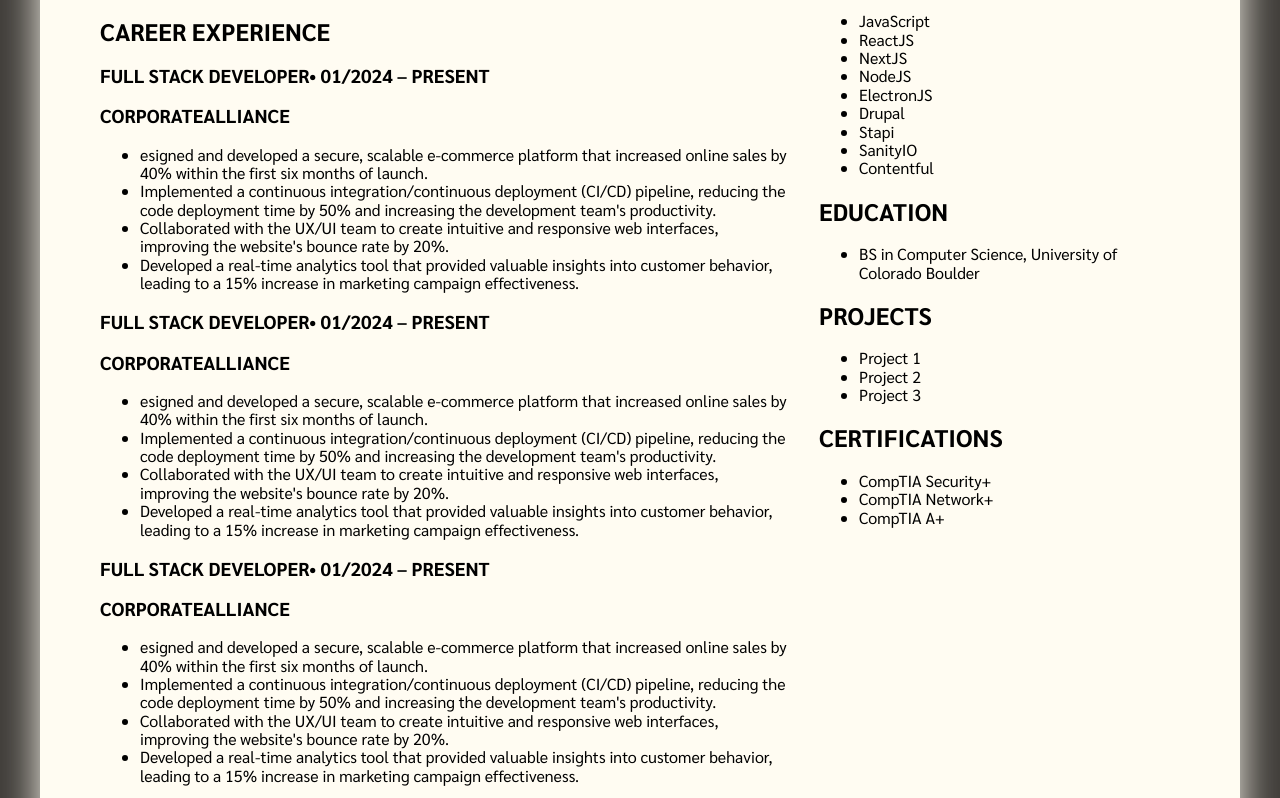
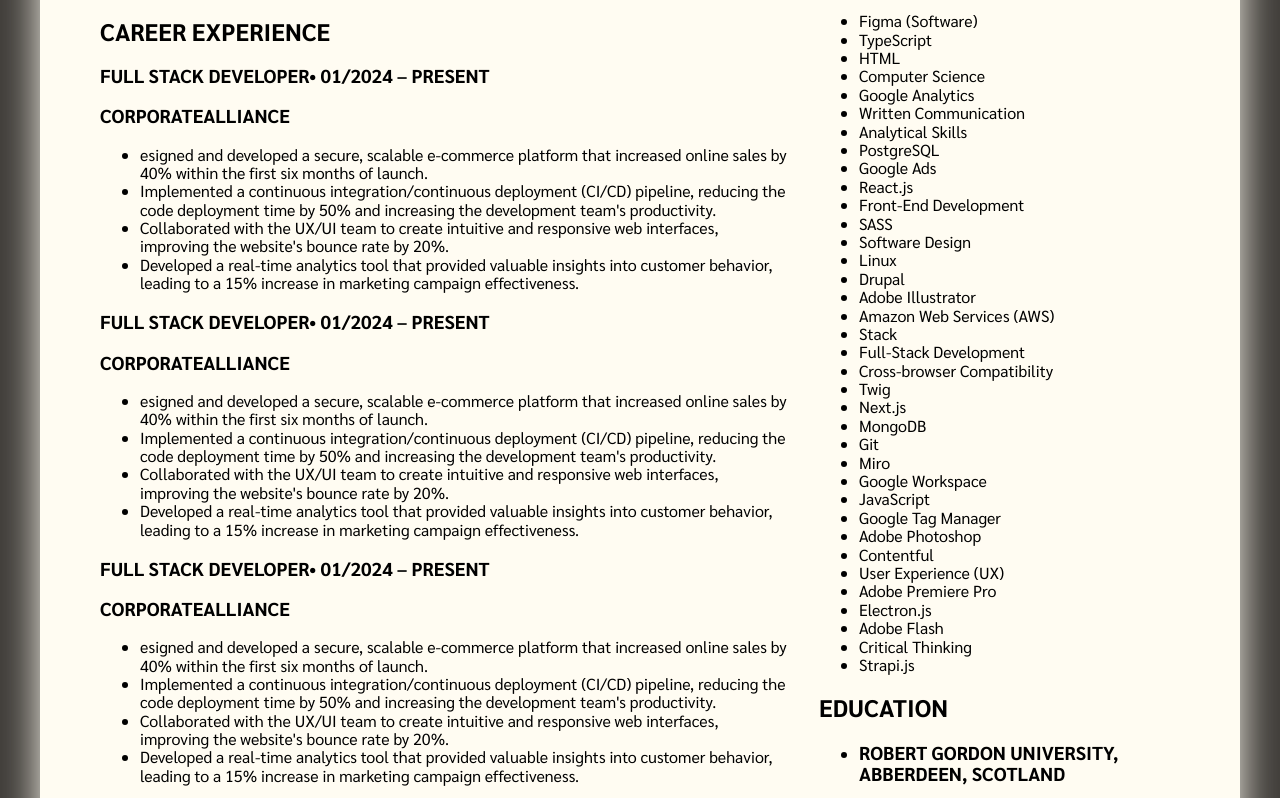
Before and after one commit to PaulRGU2014/kru-paul-2023-website, a Next.js app in the folder frontend/: page /online-resume in a window 1280 px wide. Shown: the part 802-1600 px from the top of the page. Built offline with nearby package versions, Linux system fonts and the light colour scheme.

Commit message:
update eslint

```diff
--- a/frontend/package.json
+++ b/frontend/package.json
@@ -20,6 +20,7 @@
     "@types/react-dom": "^18",
     "eslint": "^8",
     "eslint-config-next": "14.2.4",
+    "eslint-config-prettier": "^9.1.0",
     "sass": "^1.77.6",
     "typescript": "^5"
   }
--- a/frontend/src/app/online-resume/content.json
+++ b/frontend/src/app/online-resume/content.json
@@ -1,3 +1,198 @@
 {
-    "hero_title": "Paul Thanataweenont's Online Resume"
+    "hero_title": "Paul Thanataweenont's Online Resume",
+    "skills": [
+        {
+            "name": "Figma (Software)",
+            "level": 6,
+            "is_featured": true
+        },
+        {
+            "name": "TypeScript",
+            "level": 5,
+            "is_featured": true
+        },
+        {
+            "name": "HTML",
+            "level": 10
+        },
+        {
+            "name": "Computer Science",
+            "level": 10
+        },
+        {
+            "name": "Google Analytics",
+            "level": 8
+        },
+        {
+            "name": "Written Communication",
+            "level": 9
+        },
+        {
+            "name": "Analytical Skills",
+            "level": 10
+        },
+        {
+            "name": "PostgreSQL",
+            "level": 6,
+            "is_featured": true
+        },
+        {
+            "name": "Google Ads",
+            "level": 7
+        },
+        {
+            "name": "React.js",
+            "level": 9
+        },
+        {
+            "name": "Front-End Development",
+            "level": 10
+        },
+        {
+            "name": "SASS",
+            "level": 10
+        },
+        {
+            "name": "Software Design",
+            "level": 7
+        },
+        {
+            "name": "Linux",
+            "level": 8
+        },
+        {
+            "name": "Drupal",
+            "level": 6,
+            "is_featured": true
+        },
+        {
+            "name": "Adobe Illustrator",
+            "level": 8
+        },
+        {
+            "name": "Amazon Web Services (AWS)",
+            "level": 6
+        },
+        {
+            "name": "Stack",
+            "level": 8
+        },
+        {
+            "name": "Full-Stack Development",
+            "level": "10",
+            "is_featured": true
+        },
+        {
+            "name": "Cross-browser Compatibility",
+            "level": 8
+        },
+        {
+            "name": "Twig",
+            "level": ""
+        },
+        {
+            "name": "Next.js",
+            "is_featured": true,
+            "level": 10
+        },
+        {
+            "name": "MongoDB",
+            "level": ""
+        },
+        {
+            "name": "Git",
+            "level": ""
+        },
+        {
+            "name": "Miro",
+            "level": ""
+        },
+        {
+            "name": "Google Workspace",
+            "level": ""
+        },
+        {
+            "name": "JavaScript",
+            "level": ""
+        },
+        {
+            "name": "Google Tag Manager",
+            "level": ""
+        },
+        {
+            "name": "Adobe Photoshop",
+            "level": ""
+        },
+        {
+            "name": "Contentful",
+            "level": ""
+        },
+        {
+            "name": "User Experience (UX)",
+            "level": ""
+        },
+        {
+            "name": "Adobe Premiere Pro",
+            "level": ""
+        },
+        {
+            "name": "Electron.js",
+            "level": ""
+        },
+        {
+            "name": "Adobe Flash",
+            "level": ""
+        },
+        {
+            "name": "Critical Thinking",
+            "level": ""
+        },
+        {
+            "name": "Strapi.js",
+            "is_featured": true,
+            "level": 10
+        }
+    ],
+    "education": [
+        {
+            "school": "Robert Gordon University, Abberdeen, Scotland",
+            "degree": "Master of Science in Oil and Gas Engineering",
+            "graduation_date": "June 2016"
+        },
+        {
+            "school": "Silpakorn University, Nakhon Pathom, Thailand",
+            "degree": "Bachelor of Engineering in Petrochemical and Polymeric Science",
+            "graduation_date": "March 2012"
+        }
+    ],
+    "career": [
+        {
+            "company": "Chronos Interactive Inc.",
+            "position": "Website Developer (Full-Stack)",
+            "start_date": "",
+            "end_date": "",
+            "description": ""
+        },
+        {
+            "company": "",
+            "position": "",
+            "start_date": "",
+            "end_date": "",
+            "description": ""
+        },
+        {
+            "company": "",
+            "position": "",
+            "start_date": "",
+            "end_date": "",
+            "description": ""
+        },
+        {
+            "company": "",
+            "position": "",
+            "start_date": "",
+            "end_date": "",
+            "description": ""
+        }
+    ]
 }
--- a/frontend/src/app/online-resume/page.tsx
+++ b/frontend/src/app/online-resume/page.tsx
@@ -1,6 +1,6 @@
-'use client'
+"use client";
 
-import {useState, useEffect, useRef} from "react";
+import { useState, useEffect, useRef } from "react";
 import styles from "./page.module.scss";
 import content from "./content.json";
 
@@ -13,19 +13,19 @@ export default function Resume() {
       if (componentRef.current) {
         setHeight(componentRef.current.clientHeight);
       }
-        }
-        window.addEventListener('resize', handleResize);
+    };
+    window.addEventListener("resize", handleResize);
     handleResize();
     return () => {
-            window.removeEventListener('resize', handleResize);
-        }
+      window.removeEventListener("resize", handleResize);
+    };
   }, [componentRef]);
 
   return (
     <div
       className={styles.component}
       ref={componentRef}
-            style={{height: height}}
+      style={{ height: height }}
     >
       <div className={styles.headers}>
         <h1>Paul Thanataweenont</h1>
@@ -37,46 +37,114 @@ export default function Resume() {
       </div>
       <section className={styles.desc}>
         {/* this section is scrollable */}
-                <p>Website developer with over 2 years of experience. My current projects are focusing on several frameworks such as NextJS, ReactJS, Twig, ElectronJS, Drupal, Stapi, SanityIO and Contentful</p>
+        <p>
+          Website developer with over 2 years of experience. My current projects
+          are focusing on several frameworks such as NextJS, ReactJS, Twig,
+          ElectronJS, Drupal, Stapi, SanityIO and Contentful
+        </p>
         <h2>CAREER EXPERIENCE</h2>
         <div>
           <h3>Full Stack Developer• 01/2024 – Present</h3>
           <h3>CorporateAlliance</h3>
           <ul>
-                        <li>esigned and developed a secure, scalable e-commerce platform that increased online sales by 40% within the first six months of launch.</li>
-                        <li>Implemented a continuous integration/continuous deployment (CI/CD) pipeline, reducing the code deployment time by 50% and increasing the development team's productivity.</li>
-                        <li>Collaborated with the UX/UI team to create intuitive and responsive web interfaces, improving the website's bounce rate by 20%.</li>
-                        <li>Developed a real-time analytics tool that provided valuable insights into customer behavior, leading to a 15% increase in marketing campaign effectiveness.</li>
+            <li>
+              esigned and developed a secure, scalable e-commerce platform that
+              increased online sales by 40% within the first six months of
+              launch.
+            </li>
+            <li>
+              Implemented a continuous integration/continuous deployment (CI/CD)
+              pipeline, reducing the code deployment time by 50% and increasing
+              the development team's productivity.
+            </li>
+            <li>
+              Collaborated with the UX/UI team to create intuitive and
+              responsive web interfaces, improving the website's bounce rate by
+              20%.
+            </li>
+            <li>
+              Developed a real-time analytics tool that provided valuable
+              insights into customer behavior, leading to a 15% increase in
+              marketing campaign effectiveness.
+            </li>
           </ul>
         </div>
         <div>
           <h3>Full Stack Developer• 01/2024 – Present</h3>
           <h3>CorporateAlliance</h3>
           <ul>
-                        <li>esigned and developed a secure, scalable e-commerce platform that increased online sales by 40% within the first six months of launch.</li>
-                        <li>Implemented a continuous integration/continuous deployment (CI/CD) pipeline, reducing the code deployment time by 50% and increasing the development team's productivity.</li>
-                        <li>Collaborated with the UX/UI team to create intuitive and responsive web interfaces, improving the website's bounce rate by 20%.</li>
-                        <li>Developed a real-time analytics tool that provided valuable insights into customer behavior, leading to a 15% increase in marketing campaign effectiveness.</li>
+            <li>
+              esigned and developed a secure, scalable e-commerce platform that
+              increased online sales by 40% within the first six months of
+              launch.
+            </li>
+            <li>
+              Implemented a continuous integration/continuous deployment (CI/CD)
+              pipeline, reducing the code deployment time by 50% and increasing
+              the development team's productivity.
+            </li>
+            <li>
+              Collaborated with the UX/UI team to create intuitive and
+              responsive web interfaces, improving the website's bounce rate by
+              20%.
+            </li>
+            <li>
+              Developed a real-time analytics tool that provided valuable
+              insights into customer behavior, leading to a 15% increase in
+              marketing campaign effectiveness.
+            </li>
           </ul>
         </div>
         <div>
           <h3>Full Stack Developer• 01/2024 – Present</h3>
           <h3>CorporateAlliance</h3>
           <ul>
-                        <li>esigned and developed a secure, scalable e-commerce platform that increased online sales by 40% within the first six months of launch.</li>
-                        <li>Implemented a continuous integration/continuous deployment (CI/CD) pipeline, reducing the code deployment time by 50% and increasing the development team's productivity.</li>
-                        <li>Collaborated with the UX/UI team to create intuitive and responsive web interfaces, improving the website's bounce rate by 20%.</li>
-                        <li>Developed a real-time analytics tool that provided valuable insights into customer behavior, leading to a 15% increase in marketing campaign effectiveness.</li>
+            <li>
+              esigned and developed a secure, scalable e-commerce platform that
+              increased online sales by 40% within the first six months of
+              launch.
+            </li>
+            <li>
+              Implemented a continuous integration/continuous deployment (CI/CD)
+              pipeline, reducing the code deployment time by 50% and increasing
+              the development team's productivity.
+            </li>
+            <li>
+              Collaborated with the UX/UI team to create intuitive and
+              responsive web interfaces, improving the website's bounce rate by
+              20%.
+            </li>
+            <li>
+              Developed a real-time analytics tool that provided valuable
+              insights into customer behavior, leading to a 15% increase in
+              marketing campaign effectiveness.
+            </li>
           </ul>
         </div>
         <div>
           <h3>Full Stack Developer• 01/2024 – Present</h3>
           <h3>CorporateAlliance</h3>
           <ul>
-                        <li>esigned and developed a secure, scalable e-commerce platform that increased online sales by 40% within the first six months of launch.</li>
-                        <li>Implemented a continuous integration/continuous deployment (CI/CD) pipeline, reducing the code deployment time by 50% and increasing the development team's productivity.</li>
-                        <li>Collaborated with the UX/UI team to create intuitive and responsive web interfaces, improving the website's bounce rate by 20%.</li>
-                        <li>Developed a real-time analytics tool that provided valuable insights into customer behavior, leading to a 15% increase in marketing campaign effectiveness.</li>
+            <li>
+              esigned and developed a secure, scalable e-commerce platform that
+              increased online sales by 40% within the first six months of
+              launch.
+            </li>
+            <li>
+              Implemented a continuous integration/continuous deployment (CI/CD)
+              pipeline, reducing the code deployment time by 50% and increasing
+              the development team's productivity.
+            </li>
+            <li>
+              Collaborated with the UX/UI team to create intuitive and
+              responsive web interfaces, improving the website's bounce rate by
+              20%.
+            </li>
+            <li>
+              Developed a real-time analytics tool that provided valuable
+              insights into customer behavior, leading to a 15% increase in
+              marketing campaign effectiveness.
+            </li>
           </ul>
         </div>
       </section>
@@ -84,19 +152,33 @@ export default function Resume() {
         <div className={styles.floatBox}>
           <h2>Skills</h2>
           <ul>
-                        <li>JavaScript</li>
-                        <li>ReactJS</li>
-                        <li>NextJS</li>
-                        <li>NodeJS</li>
-                        <li>ElectronJS</li>
-                        <li>Drupal</li>
-                        <li>Stapi</li>
-                        <li>SanityIO</li>
-                        <li>Contentful</li>
+            {content.skills.map(
+              (
+                skill: { name: string; level: number | string },
+                index: number
+              ) => (
+                <li key={index}>{skill.name}</li>
+              )
+            )}
           </ul>
           <h2>Education</h2>
           <ul>
-                        <li>BS in Computer Science, University of Colorado Boulder</li>
+            {content.education.map(
+              (
+                list: {
+                  school: string;
+                  degree: string;
+                  graduation_date: string;
+                },
+                index: number
+              ) => (
+                <li key={index}>
+                  <h3>{list.school}</h3>
+                  <p>{list.degree}</p>
+                  <p>{list.graduation_date}</p>
+                </li>
+              )
+            )}
           </ul>
           <h2>Projects</h2>
           <ul>
```
Also changed, not shown: 1 other file (tests, documents, lock files or other folders). Lines whose indentation alone changed are shown as unchanged.
